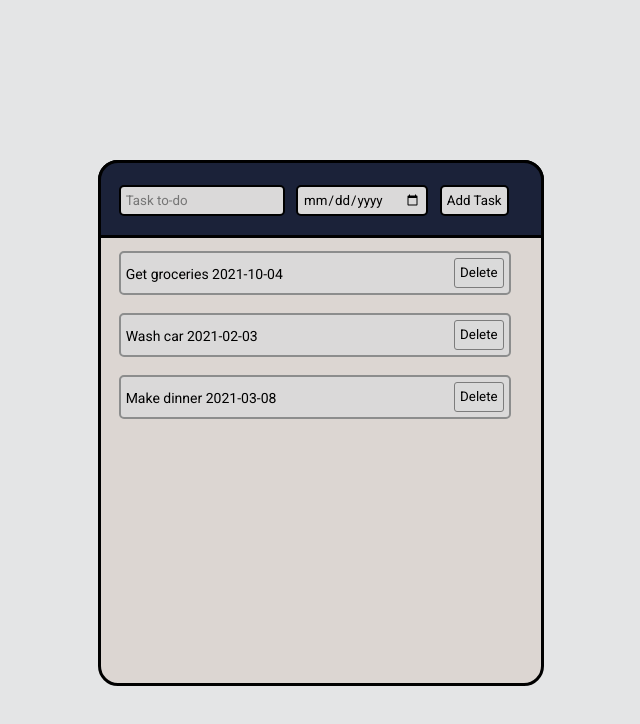
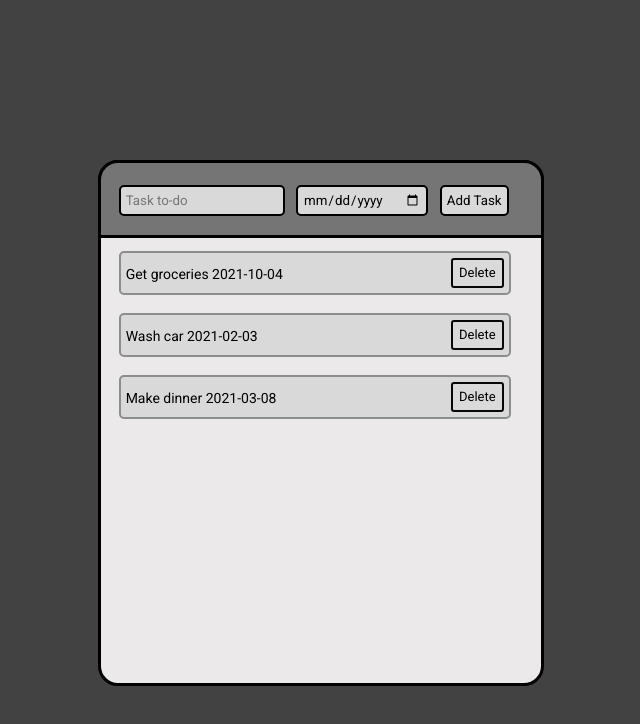
Before and after one commit to JesusVelaz/Todo-List, a plain HTML site: page index.html in a window 1280 px wide. Shown: the whole page, without its empty margins (377-1017 px from the left). Drawn offline with Linux system fonts and the light colour scheme.

Commit message:
Update todo.css

```diff
--- a/todo.css
+++ b/todo.css
@@ -2,12 +2,12 @@
 body {
   width: 99.6%;
   height: 100%;
-  background-color: #e4e5e6;
+  background-color: #424242;
 
 }
 
 .border {
-  background-color: #DCD6D2;
+  background-color: #ebe9e9;
   border: solid;
   border-radius: 20px;
   height: 520px;
@@ -22,7 +22,7 @@ body {
 
 
 .border2 {
-    background-color: #1B2239;
+    background-color: #757575;
     border: solid;
     border-radius: 20px;
     border-bottom-left-radius: 0%;
@@ -87,13 +87,14 @@ body {
   background-color: #dadada;
   float: right;
   content: "Delete ";
-  padding: 5px;
+  padding: 6px;
   font-family: Roboto, Arial;
+  font-size: 13px;
   border: solid;
   border-radius: 3px;
-  border-width: 1px;
-  border-color: rgb(124, 124, 124);
-  line-height: 18px;
+  border-width: 2px;
+  border-color: rgb(7, 7, 7);
+  line-height: 14px;
   cursor: pointer;
   transition: background-color 0.25s;
 }
```
